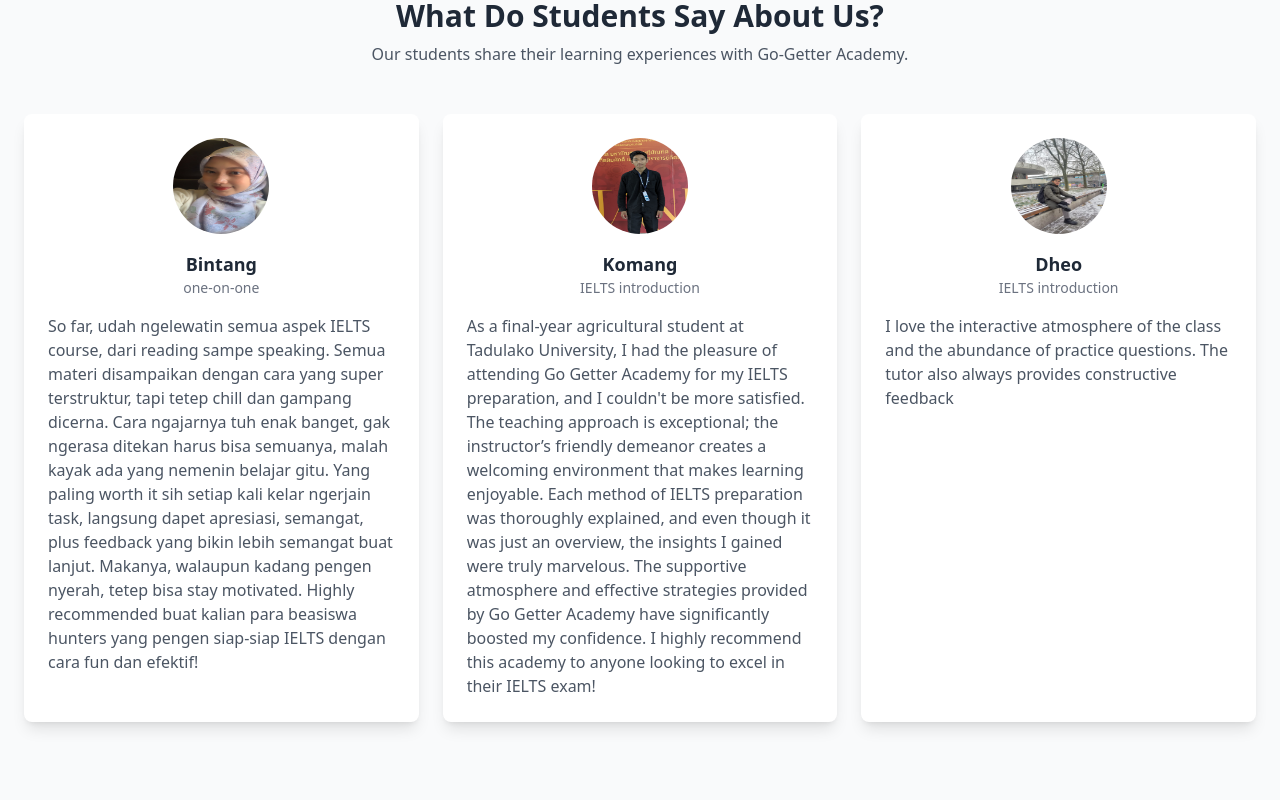
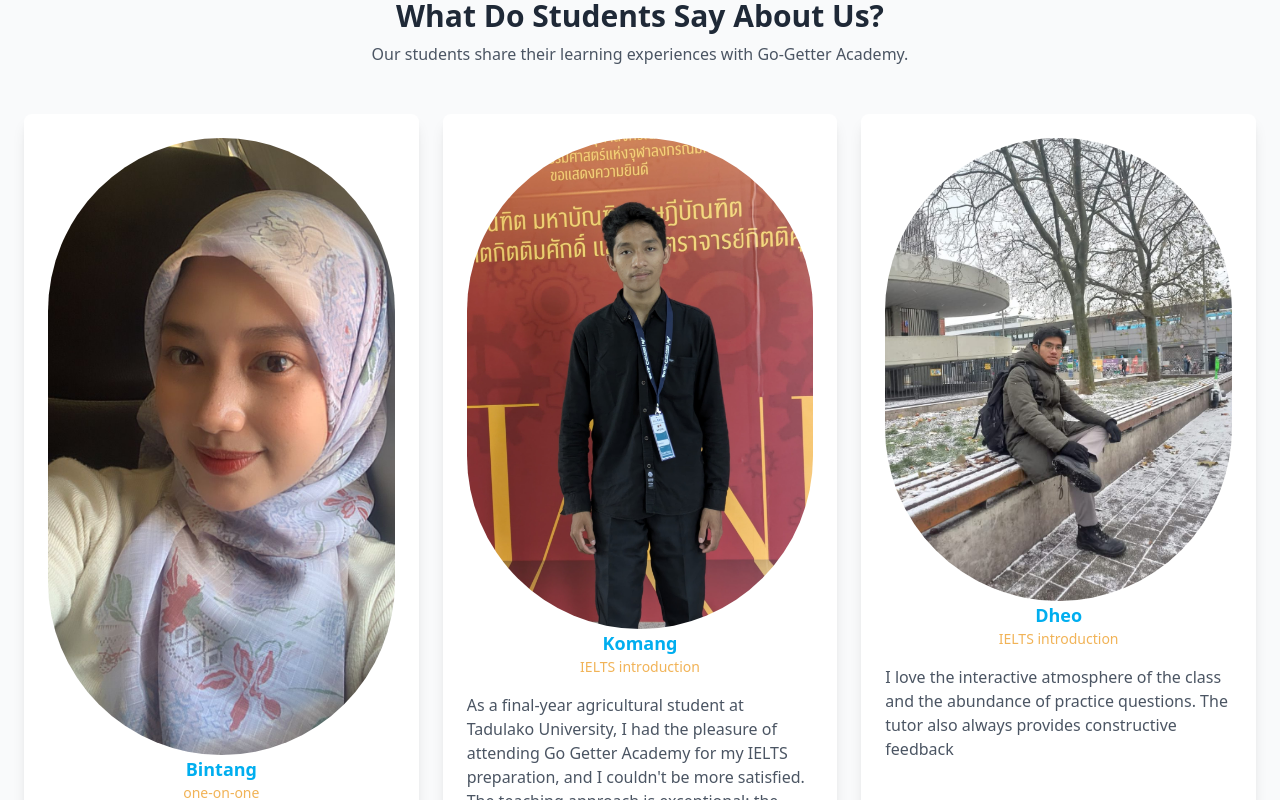
Before and after one commit to mrhasansan/go-getter, a React (Vite) app: page / in a window 1280 px wide. Shown: the part 2560-3360 px from the top of the page. Built offline with nearby package versions, Linux system fonts and the light colour scheme.

Commit message:
change text testimonial

```diff
--- a/src/components/testimonials.tsx
+++ b/src/components/testimonials.tsx
@@ -36,10 +36,10 @@
         {testimonials.map((testimonial, index) => (
           <div key={index} className="bg-white rounded-lg shadow-lg p-6 flex flex-col items-center text-start">
             {/* Profile Image */}
-            <img src={testimonial.image} alt={testimonial.name} className="w-24 h-24 rounded-full mb-4" />
+            <img src={testimonial.image} alt={testimonial.name} className=" rounded-full" />
             {/* Name and Country */}
-            <h3 className="text-lg font-bold text-gray-800">{testimonial.name}</h3>
-            <p className="text-sm text-gray-500">{testimonial.type}</p>
+            <h3 className="text-lg font-bold text-logblue">{testimonial.name}</h3>
+            <p className="text-sm text-primary">{testimonial.type}</p>
             {/* Testimonial Text */}
             <p className="text-gray-600 mt-4">{testimonial.text}</p>
           </div>
```
